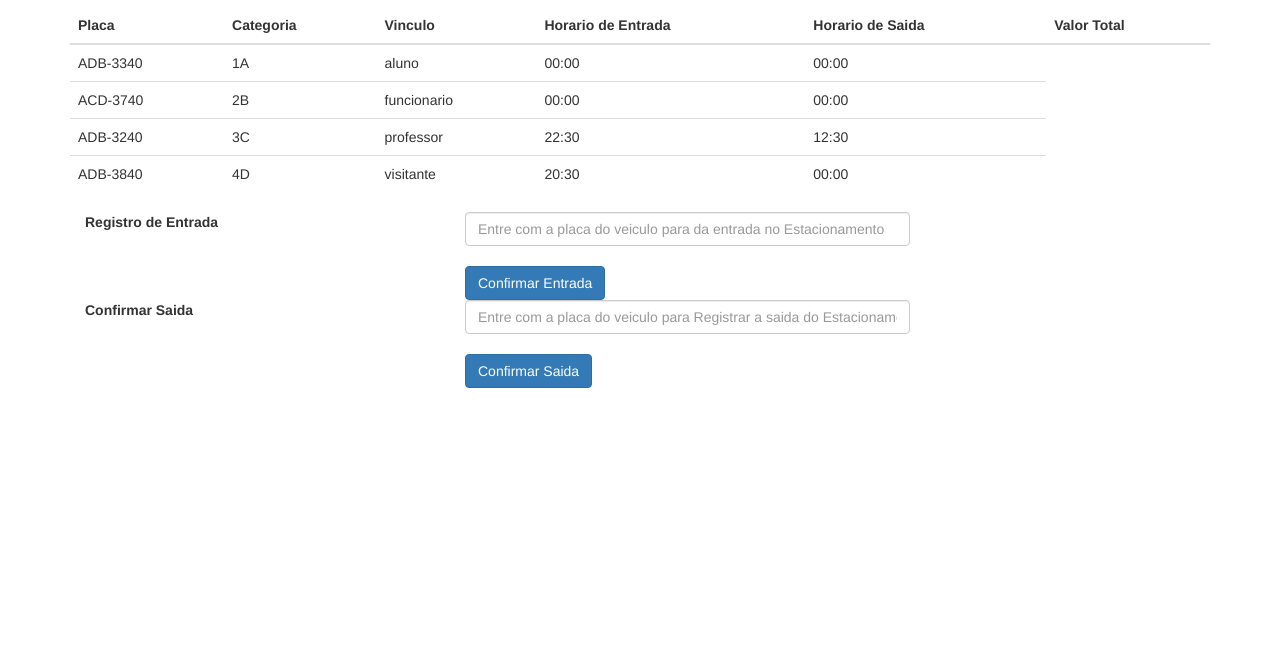
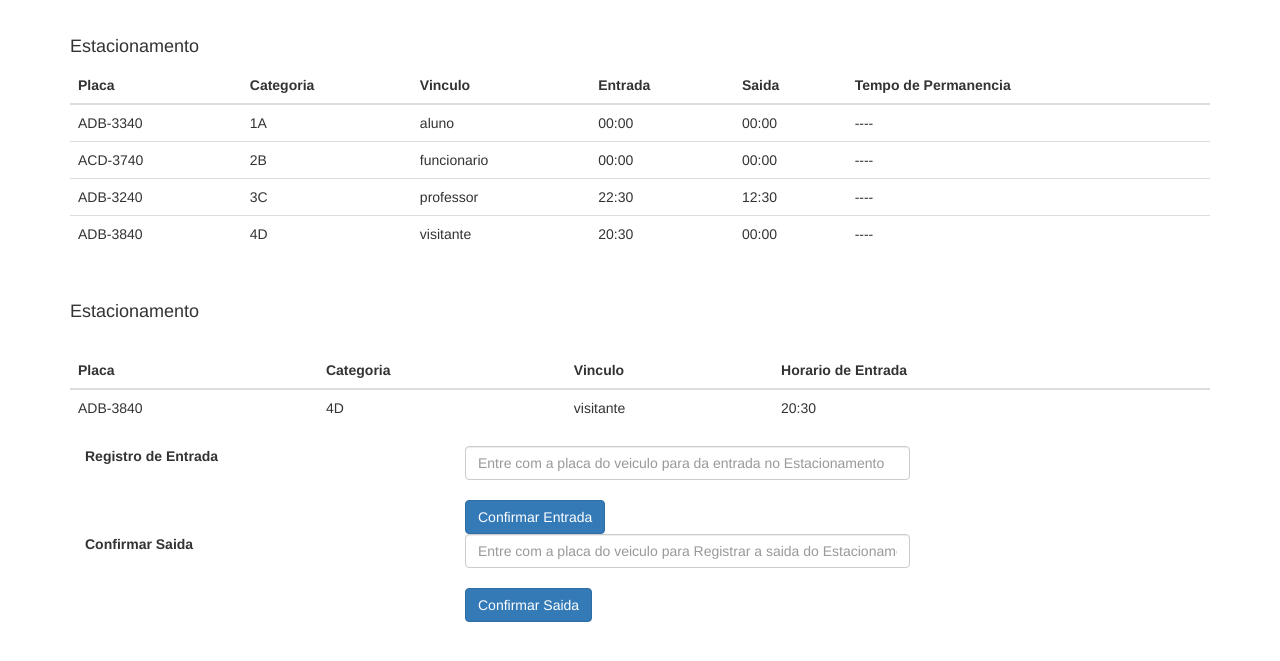
Before and after one commit to rlcoder/SimuladorTicket, a plain HTML site: page index.html in a window 1280 px wide. Shown: the part 49-710 px from the top of the page. Drawn offline with nearby package versions, Linux system fonts and the light colour scheme.

Commit message:
Metodo para capturar hora atual

```diff
--- a/index.html
+++ b/index.html
@@ -20,6 +20,8 @@
 <section>
   <div class="container">
       <h3>Ticket System</h3>
+      <br>
+      <h4>Estacionamento</h4>
       <div id="dadosGerais" class="">
         <table class="table">
           <thead>
@@ -27,9 +29,27 @@
               <th>Placa</th>
               <th>Categoria</th>
               <th>Vinculo</th>
+              <th>Entrada</th>
+              <th>Saida</th>
+              <th>Tempo de Permanencia</th>
+            </tr>
+          </thead>
+          <tbody>
+          <!-- dados  -->
+          </tbody>
+        </table>
+      </div>
+      <br>
+      <h4>Estacionamento</h4>
+      <br>
+      <div id="estacionamento" class="">
+        <table class="table">
+          <thead>
+            <tr>
+              <th>Placa</th>
+              <th>Categoria</th>
+              <th>Vinculo</th>
               <th>Horario de Entrada</th>
-              <th>Horario de Saida</th>
-              <th>Valor Total</th>
             </tr>
           </thead>
           <tbody>
@@ -211,8 +231,23 @@ if (estaNoLocal) {
 
 }
 
+function pegarHora(){
+  //captura horario atual
+  var tempo = new Date();
+  var hora = tempo.getHours();
+  var min  = tempo.getMinutes();
+  var str_hora = hora + ':' + min;
+  return str_hora;
+}
+
+
+function confirmarEntrada(){
+
+}
+
+
 //Metodo para imprimir dados na tabela
-function imprimirResultado(){
+function imprimirDadosGerais(){
   i = 0;
   while (i < arrVeiculos.length) {
     $("#dadosGerais tbody").append(
@@ -222,10 +257,31 @@ function imprimirResultado(){
         '<td>'+ arrVeiculos[i][2] +'</td>'+
         '<td>'+ arrVeiculos[i][3] +'</td>'+
         '<td>'+ arrVeiculos[i][4] +'</td>'+
+        '<td>'+ '---- ' + '</td>'+
       '</tr>'
     )
     i++
   }
+}
+//Metodo para imprimir dados dos carros no Estacionamento
+function imprimirEstacionamento(){
+  try {
+    i = 0;
+    while (i < arrVeiculos.length) {
+      $("#estacionamento tbody").append(
+        '<tr>' +
+          '<td>'+ arrVeiculosNoEstacionamento[i][0] +'</td>'+
+          '<td>'+ arrVeiculosNoEstacionamento[i][1] +'</td>'+
+          '<td>'+ arrVeiculosNoEstacionamento[i][2] +'</td>'+
+          '<td>'+ arrVeiculosNoEstacionamento[i][3] +'</td>'+
+        '</tr>'
+      )
+      i++
+    }
+  } catch (e) {
+    console.log("alguns itens não podem ser imprimidos" + e);
+  }
+
 }
 
 //Registros
@@ -233,7 +289,9 @@ function imprimirResultado(){
 registroEntrada("ADB-3240","22:30");
 registroEntrada("ADB-3840","20:30");
 saidaVeiculo("ADB-3240","12:30");
-imprimirResultado();
+imprimirDadosGerais();
+imprimirEstacionamento();
+console.log(pegarHora());
 //saidaVeiculo("ADB-3840","15:30");
 
 
```
